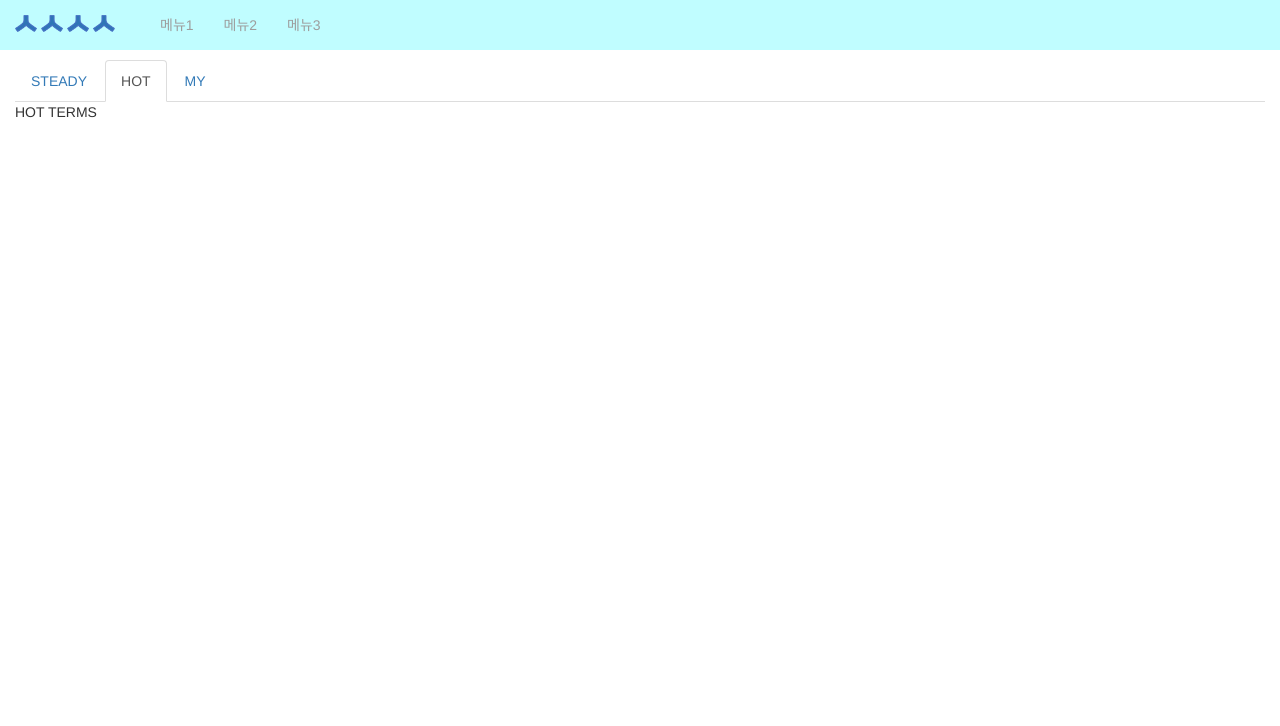
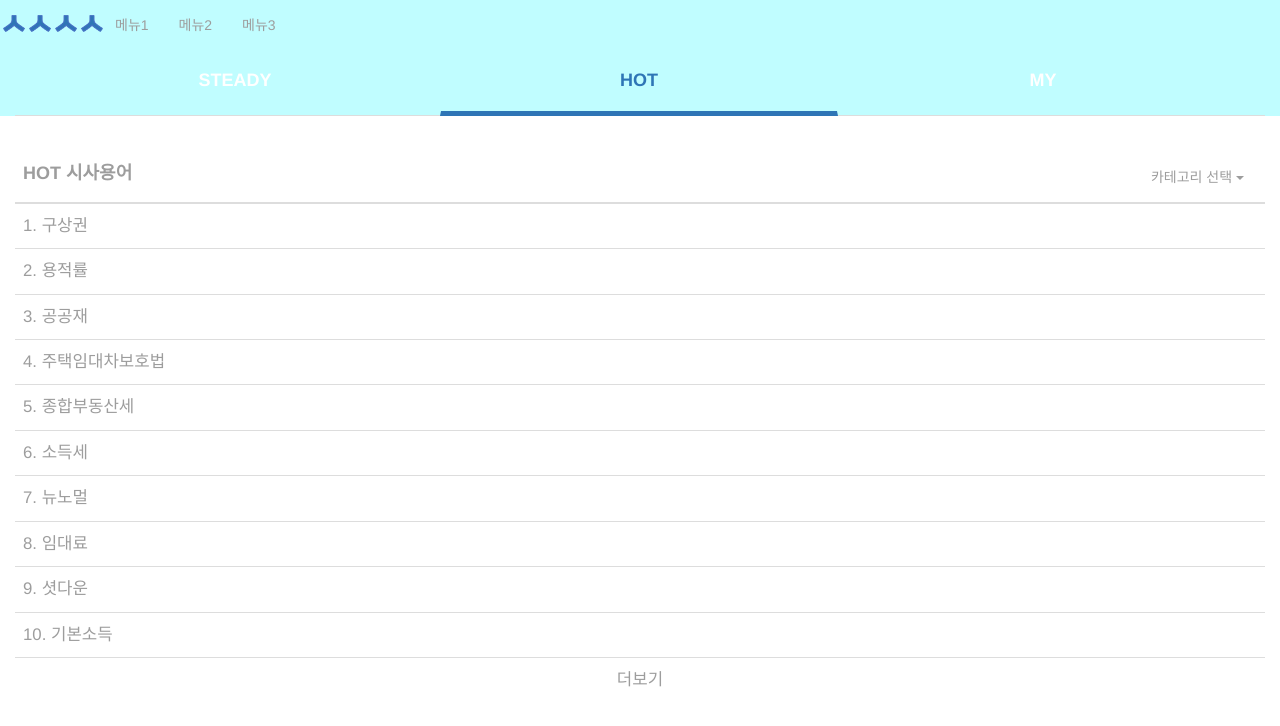
Before and after one commit to july7csw/sisasisa, a Django app: page / in a window 1280 px wide. Shown: the top 726 px of the page. Run offline with Django 3.2, Linux system fonts and the light colour scheme; some libraries are stand-ins or nearby versions.

Commit message:
Edit css

```diff
--- a/sisasisa/templates/news_infos/index.html
+++ b/sisasisa/templates/news_infos/index.html
@@ -10,37 +10,113 @@
     <script src="https://ajax.googleapis.com/ajax/libs/jquery/3.3.1/jquery.min.js"></script>
     <script src="https://maxcdn.bootstrapcdn.com/bootstrap/3.3.2/js/bootstrap.min.js"></script>
     <style type="text/css">
+      .navbar-toggle{
+        float: left;
+        margin-left: 3%;
+      }
       .navbar-inverse{
         background-color: #c0fdff;
         border : none;
       }
+      .navbar-inverse .navbar-toggle:focus, .navbar-inverse .navbar-toggle:hover {
+        background-color: #c0fdff;
+        border : none;
+      }
+      .navbar-inverse .navbar-toggle {
+        border: 0;
+        outline: 0;
+      }
+      .navbar-inverse .navbar-collapse, .navbar-inverse .navbar-form {
+        border-color: #fff;
+      }
+      .nav-tabs > li {
+        float:none;
+        display:inline-block;
+        zoom:1;
+      }
+      .nav-tabs {
+        text-align:center;
+      }
+      .nav-tabs>li.active>a, .nav-tabs>li.active>a:focus, .nav-tabs>li.active>a:hover {
+        color: #2E75B6;
+        border: 1px solid #ddd;
+        border-top-color:transparent;
+        border-top-style: solid;
+        border-top-width: 1px;
+        border-right-color: transparent;
+        border-right-style: solid;
+        border-right-width: 1px;
+        border-bottom-color: #2E75B6;
+        border-bottom-style: solid;
+        border-bottom-width: 5px;
+        border-left-color: transparent;
+        border-left-style: solid;
+        border-left-width: 1px;
+        border-image-source: initial;
+        border-image-slice: initial;
+        border-image-width: initial;
+        border-image-outset: initial;
+        border-image-repeat: initial;
+      }
+      .bgcolorskyblue{
+        background-color: #c0fdff;
+      }
+      .paddingtoptab{
+        padding-top: 50px;
+      }
+      .maincontent{
+        padding-top: 30px;
+        color: #9d9d9d;
+      }
+      h4{
+        font-weight: 600;
+      }
+      h5{
+        font-size: 1.2em;
+        margin-top: 5px;
+        margin-bottom: 5px;
+      }
+      .nav-tabs>li.active>a, .nav-tabs>li.active>a:focus, .nav-tabs>li.active>a:hover {
+        background-color: #c0fdff;
+      }
+      a{
+        color: #fff;
+      }
+      .boldhr{
+        border: 0;
+        height: 2px;
+        background: #ccc;
+      }
+      #ssssmenu{
+        text-align: right;
+      }
+      .btn-link {
+        color: #9d9d9d;
+      }
+      .btn-link:focus, .btn-link:hover {
+        color: #9d9d9d;
+        text-decoration: none;
+        background-color: transparent;
+      }
+      .sssssearch {
+        width: 30%;
+        display: relative;
+      }
+
     </style>
 </head>
 <body>
-   <!-- nav -->
-    <!--<nav class="navbar navbar-inverse navbar-fixed-top" role="navigation">-->
-      <!--<div class="container-fluid">-->
-        <!--<div class="collapse navbar-collapse" id="myNavbar">-->
-          <!--<ul class="nav navbar-nav">-->
-            <!--<li><a href="index.html"><img src="/static/logo.png" style="max-width:100px; padding:0"></a></li>-->
-            <!--<li><a href="#">메뉴1</a></li>-->
-            <!--<li><a href="#">메뉴2</a></li>-->
-            <!--<li><a href="#">메뉴3</a></li>-->
-          <!--</ul>-->
-        <!--</div>-->
-      <!--</div>-->
-    <!--</nav>-->
     <nav class="navbar navbar-inverse navbar-fixed-top" role="navigation">
-        <div class="navbar-header" style="margin-right: 15px;">
+        <div class="navbar-header">
             <button type="button" class="navbar-toggle" data-toggle="collapse" data-target=".navbar-ex1-collapse">
                 <span class="sr-only">Toggle navigation</span>
                 <span class="icon-bar"></span>
                 <span class="icon-bar"></span>
                 <span class="icon-bar"></span>
             </button>
-            <a href="index.html"><img src="/static/logo.png" style="max-width:100px; margin:15px;"></a>
+            <a href="index.html"><img src="/static/logo.png" style="max-width:100px; margin:15px 3%;"></a>
         </div>
-        <div class="collapse navbar-collapse navbar-ex1-collapse" id="myNavbar">
+        <div class="collapse navbar-collapse navbar-ex1-collapse" id="ssssmenu">
           <ul class="nav navbar-nav">
             <li><a href="#">메뉴1</a></li>
             <li><a href="#">메뉴2</a></li>
@@ -49,26 +125,59 @@
         </div>
       </div>
     </nav>
-   <br>
-   <br>
-   <br>
    <!-- nav end -->
     <div class="container-fluid">
-      <div class="row">
+   <!-- tab start -->
+      <div class="row bgcolorskyblue paddingtoptab">
+        <div class="col-xs-12 col-sm-12 col-md-12 col-lg-12" style="text-align: center;">
+            <ul class="nav nav-tabs">
+              <li style="width: 32%;"><a class="nav-link" data-toggle="tab" href="#steay"><h4>STEADY</h4></a></li>
+              <li class="active" style="width: 32%;"><a class="nav-link" data-toggle="tab" href="#hot"><h4>HOT</h4></a></li>
+              <li style="width: 32%;"><a class="nav-link" data-toggle="tab" href="#my"><h4>MY</h4></a></li>
+            </ul>
+        </div>
+      </div>
+   <!-- tab end -->
+   <!-- contents start -->
+       <div class="row maincontent">
         <div class="col-xs-12 col-sm-12 col-md-12 col-lg-12">
-   <!-- tab start -->
-            <ul class="nav nav-tabs">
-              <li><a class="nav-link" data-toggle="tab" href="#steay">STEADY</a></li>
-              <li class="active"><a class="nav-link" data-toggle="tab" href="#hot">HOT</a></li>
-              <li><a class="nav-link" data-toggle="tab" href="#my">MY</a></li>
-            </ul>
-   <!-- tab end -->
             <div class="tab-content">
-              <div class="tab-pane fade" id="steay">
+              <div class="tab-pane fade" id="steady">
                 <p>STEADY TERMS</p>
               </div>
               <div class="tab-pane fade in active" id="hot">
-                <p>HOT TERMS</p>
+                <table class="table table-hover">
+                    <thead>
+                        <tr>
+                            <th><h4>HOT 시사용어</h4></th>
+                            <th style="text-align: right;">
+                                <div class="dropdown">
+                                  <button class="btn btn-link dropdown-toggle" type="button" data-toggle="dropdown">카테고리 선택
+                                  <span class="caret"></span></button>
+                                  <ul class="dropdown-menu">
+                                    <li><a href="#">사회</a></li>
+                                    <li><a href="#">경제</a></li>
+                                    <li><a href="#">IT</a></li>
+                                    <li><a href="#">문화</a></li>
+                                  </ul>
+                                </div>
+                            </th>
+                        </tr>
+                    </thead>
+                    <tbody>
+                        <tr><td colspan="2"><h5>1. 구상권</h5></td></tr>
+                        <tr><td colspan="2"><h5>2. 용적률</h5></td></tr>
+                        <tr><td colspan="2"><h5>3. 공공재</h5></td></tr>
+                        <tr><td colspan="2"><h5>4. 주택임대차보호법</h5></td></tr>
+                        <tr><td colspan="2"><h5>5. 종합부동산세</h5></td></tr>
+                        <tr><td colspan="2"><h5>6. 소득세</h5></td></tr>
+                        <tr><td colspan="2"><h5>7. 뉴노멀</h5></td></tr>
+                        <tr><td colspan="2"><h5>8. 임대료</h5></td></tr>
+                        <tr><td colspan="2"><h5>9. 셧다운</h5></td></tr>
+                        <tr><td colspan="2"><h5>10. 기본소득</h5></td></tr>
+                        <tr style="text-align: center;"><td colspan="2"><h5>더보기</h5></td></tr>
+                    </tbody>
+                </table>
               </div>
               <div class="tab-pane fade" id="my">
                 <p>MY TERMS</p>
@@ -76,6 +185,7 @@
             </div>
         </div>
       </div>
+   <!-- contents end -->
     </div>
 
 </body>
```
